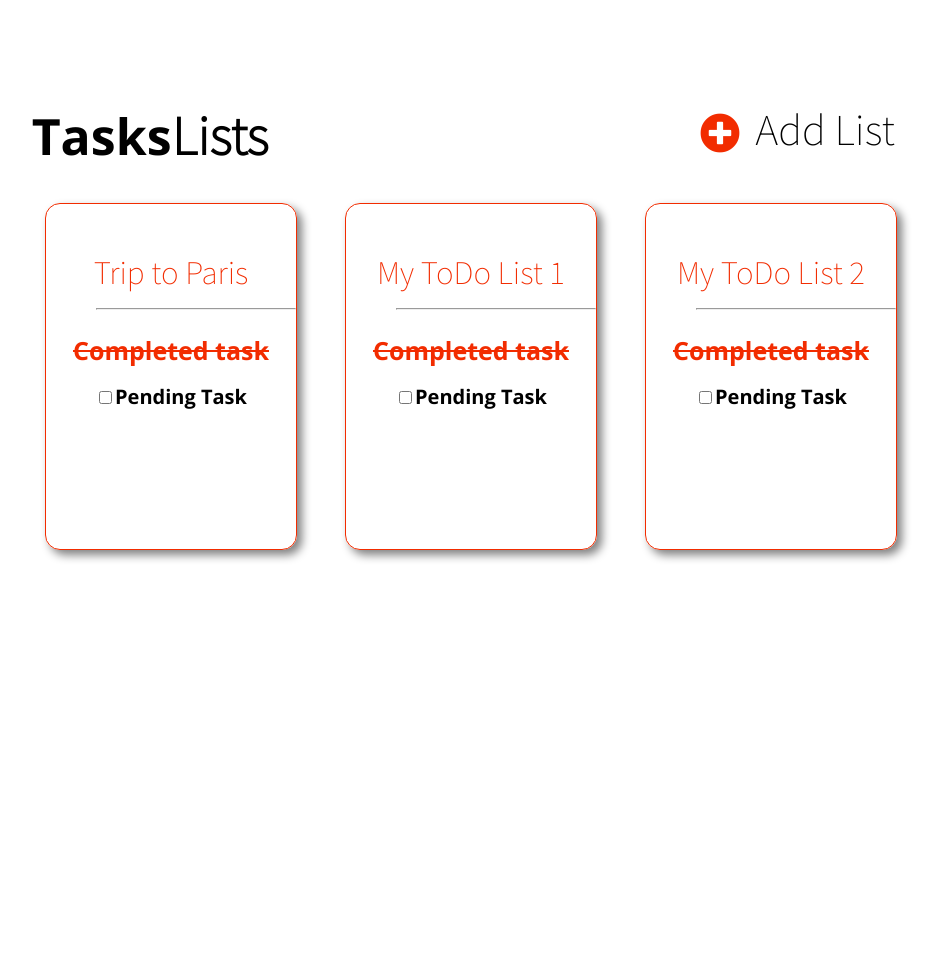
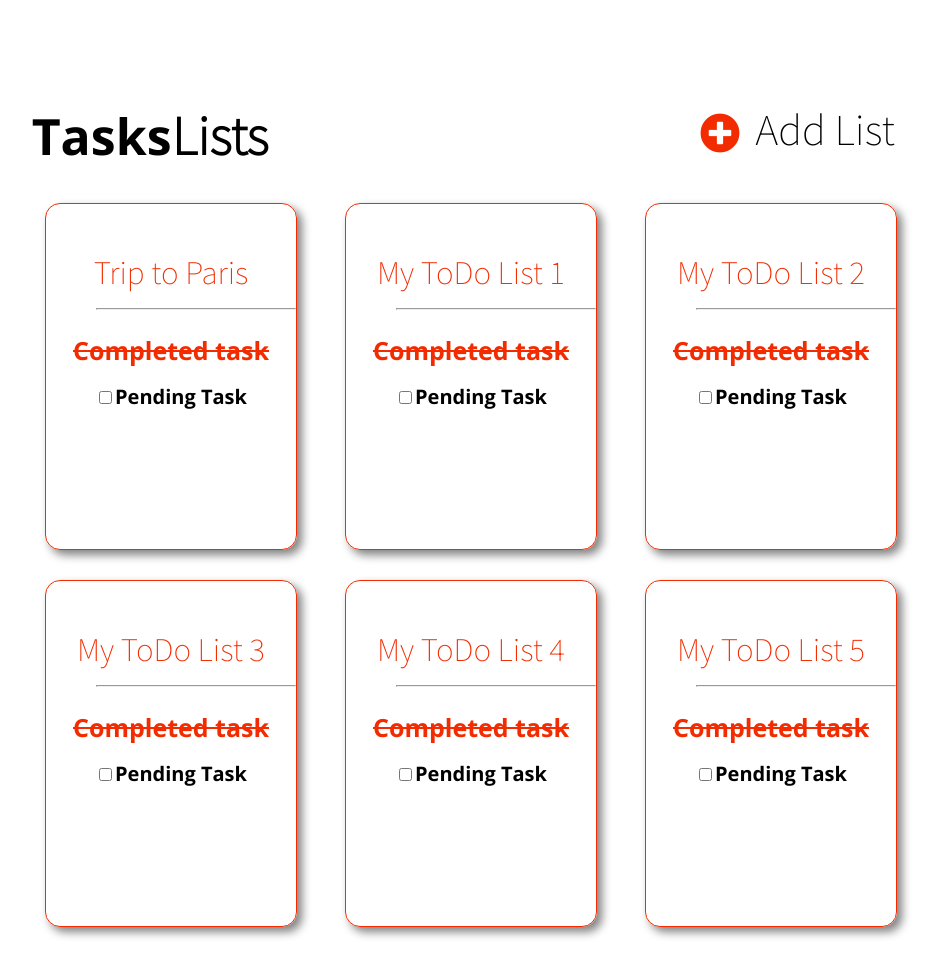
Before and after one commit to soumyabanerjee98/Project2, a plain HTML site: page index.html in a window 1280 px wide. Shown: the whole page, without its empty margins (324-1263 px from the left). Before the commit the page ends 800 px from the top, so only its background shows below. Drawn offline with nearby package versions, Linux system fonts and the light colour scheme.

Commit message:
Added cards

```diff
--- a/index.html
+++ b/index.html
@@ -46,21 +46,21 @@
             <br>
             <span class="ct"><input type="checkbox" name="ct" id="ct" value="">Pending Task</span>
         </div>
-        <div class="child card cardh">
+        <div class="child card">
             <a href="./mytodolist.html"><span class="ht">My ToDo List 3</span></a>
             <hr class="hr">
             <span class="lt">Completed task</span>
             <br>
             <span class="ct"><input type="checkbox" name="ct" id="ct" value="">Pending Task</span>
         </div>
-        <div class="child card cardh">
+        <div class="child card">
             <a href="./mytodolist.html"><span class="ht">My ToDo List 4</span></a>
             <hr class="hr">
             <span class="lt">Completed task</span>
             <br>
             <span class="ct"><input type="checkbox" name="ct" id="ct" value="">Pending Task</span>
         </div>
-        <div class="child card cardh">
+        <div class="child card">
             <a href="./mytodolist.html"><span class="ht">My ToDo List 5</span></a>
             <hr class="hr">
             <span class="lt">Completed task</span>
--- a/style.css
+++ b/style.css
@@ -208,9 +208,6 @@ input[type=button]{
         padding-top: 6px;
         padding-left: 5px;
     }
-    .cardh{
-        display: block;
-    }
     .item2{
         margin-top: -65px;
         margin-left: 340px;
```
